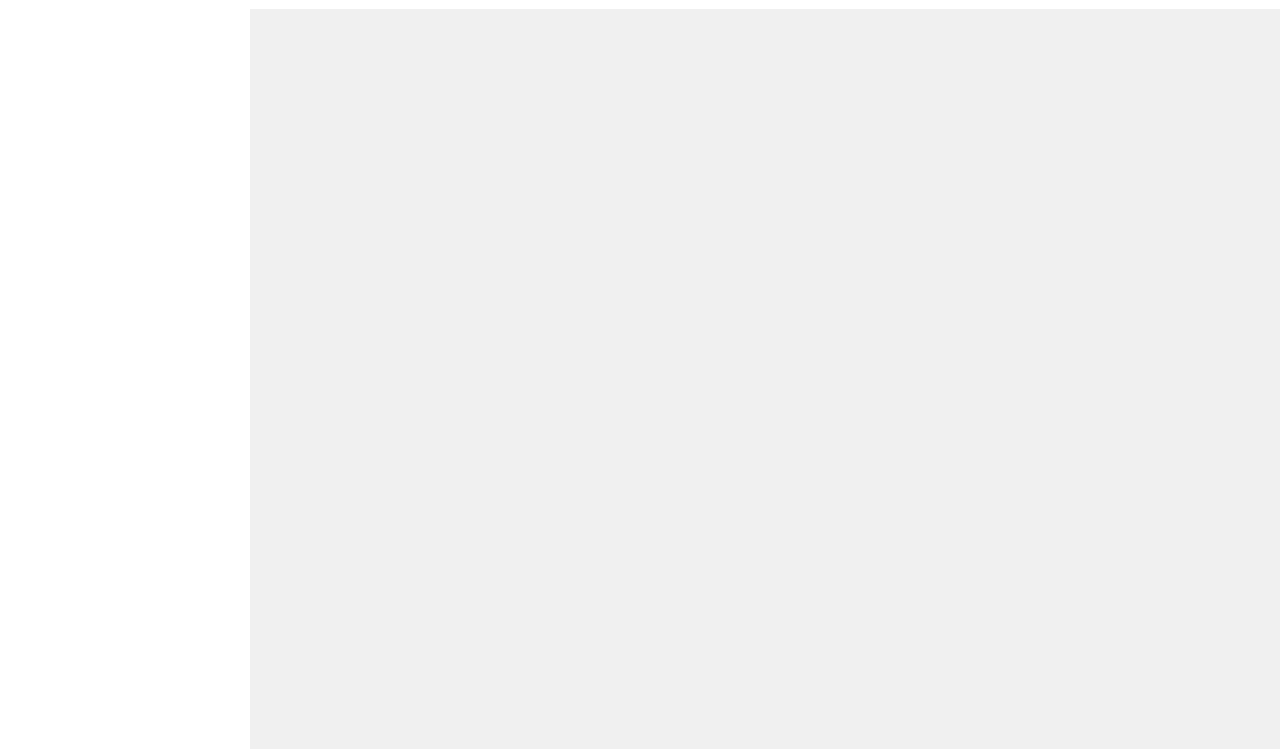
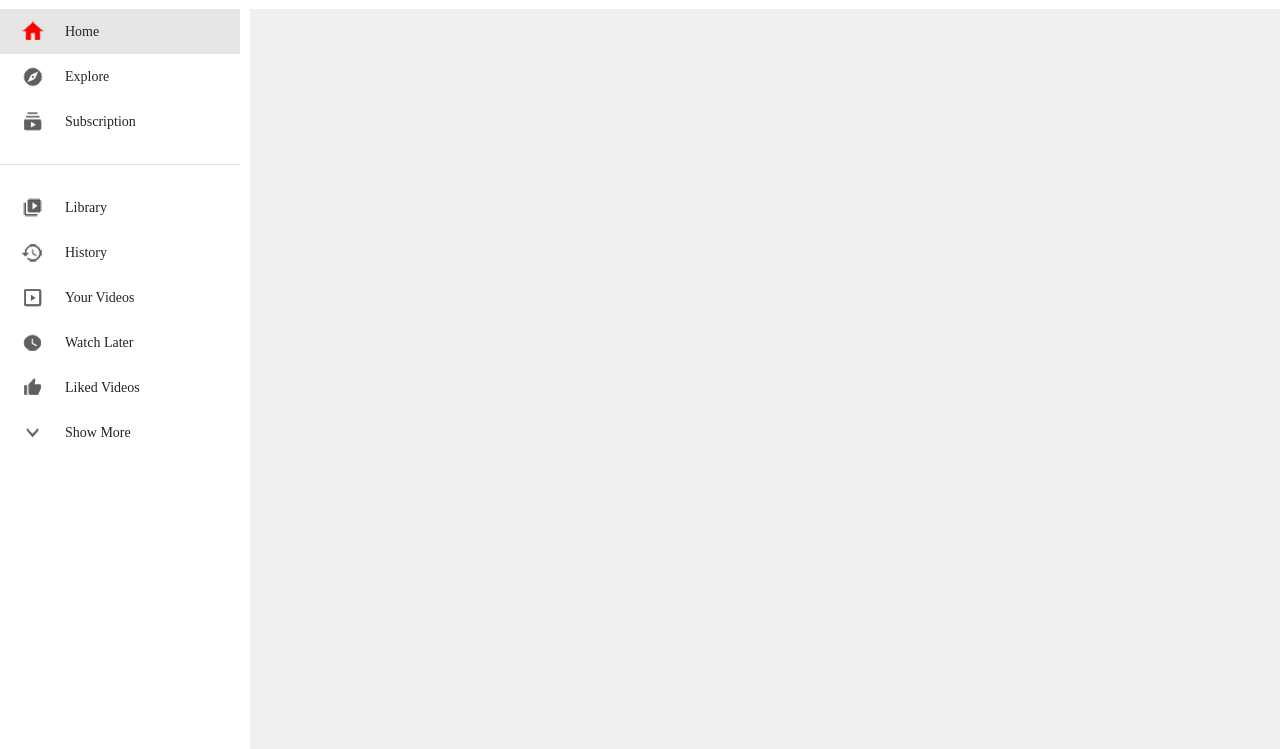
Before and after one commit to aadarshraj02/Youtube-Clone-Basic, a plain HTML site: page index.html in a window 1280 px wide. Shown: the part 51-800 px from the top of the page. Drawn offline with Linux system fonts and the light colour scheme.

Commit message:
styled sidebar

```diff
--- a/index.html
+++ b/index.html
@@ -31,8 +31,35 @@
       </div>
     </div>
     <!-- Sidebar -->
-     <div class="side-bar">
-
-     </div>
+    <div class="side-bar">
+      <a href="#" class="links active"
+        ><img src="assets/home.png" alt="" />Home</a
+      >
+      <a href="#" class="links"
+        ><img src="assets/explore.png" alt="" />Explore</a
+      >
+      <a href="#" class="links"
+        ><img src="assets/subscription.png" alt="" />Subscription</a
+      >
+      <hr class="separator" />
+      <a href="#" class="links"
+        ><img src="assets/library.png" alt="" />Library</a
+      >
+      <a href="#" class="links"
+        ><img src="assets/history.png" alt="" />History</a
+      >
+      <a href="#" class="links"
+        ><img src="assets/your-video.png" alt="" />Your Videos</a
+      >
+      <a href="#" class="links"
+        ><img src="assets/watch-later.png" alt="" />Watch Later</a
+      >
+      <a href="#" class="links"
+        ><img src="assets/liked video.png" alt="" />Liked Videos</a
+      >
+      <a href="#" class="links"
+        ><img src="assets/show more.png" alt="" />Show More</a
+      >
+    </div>
   </body>
 </html>
--- a/style.css
+++ b/style.css
@@ -108,3 +108,27 @@ body {
   background-color: #fff;
   padding-right: 10px;
 }
+.links {
+  display: block;
+  width: 100%;
+  padding: 10px 20px;
+  display: flex;
+  align-items: center;
+  color: #242424;
+  font-size: 14px;
+  font-weight: 500;
+  text-decoration: none;
+}
+.links img {
+  height: 25px;
+  margin-right: 20px;
+}
+.links:hover,
+.links.active {
+  background-color: rgba(0, 0, 0, 0.1);
+}
+.separator {
+  border: none;
+  border-bottom: 1px solid rgba(0, 0, 0, 0.1);
+  margin: 20px 0;
+}
```
